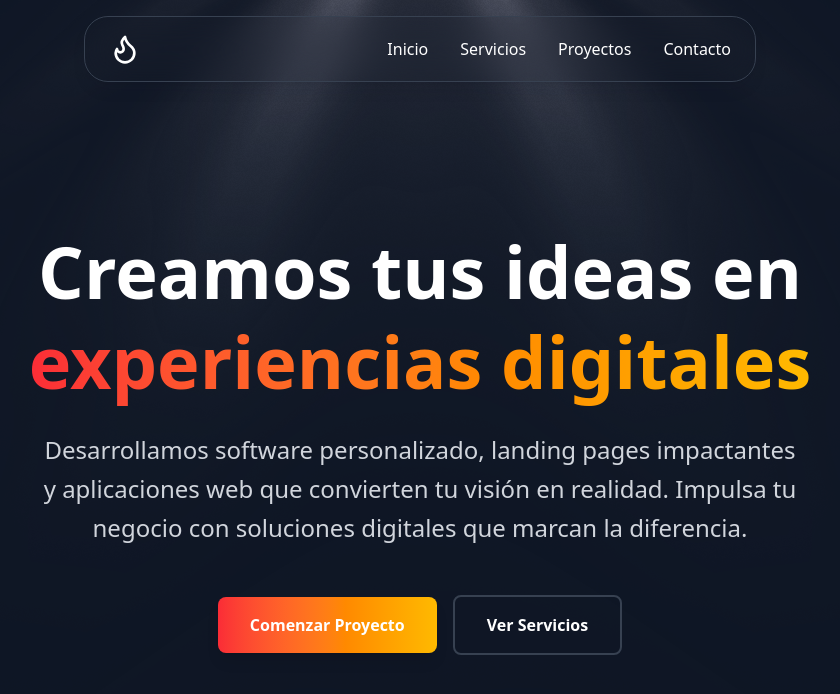
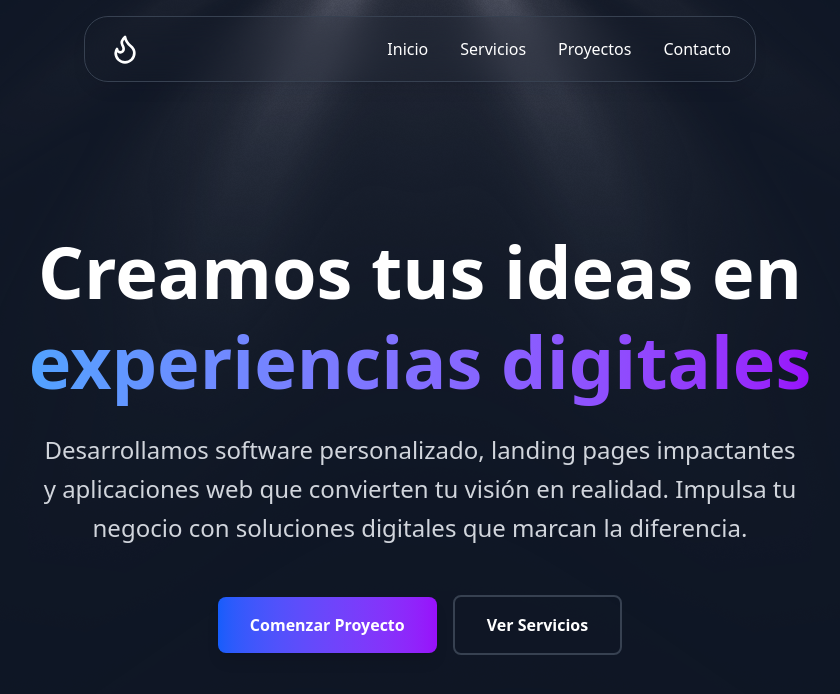
Before and after one commit to joaquincaggiano/moilab, a React (Vite) app: page / in a window 1280 px wide. Shown: the top 694 px of the page, without its empty margins (220-1060 px from the left). Built offline with nearby package versions, Linux system fonts and the light colour scheme.

Commit message:
refactor(): change hero color

```diff
--- a/src/components/sections/Hero.tsx
+++ b/src/components/sections/Hero.tsx
@@ -35,7 +35,7 @@ const Hero = () => {
             {/* Main Title */}
             <h1 className="text-5xl md:text-7xl font-bold text-white mb-6 leading-tight">
               Creamos tus ideas en
-              <span className="text-transparent bg-clip-text bg-gradient-to-r from-red-500 to-amber-400">
+              <span className="text-transparent bg-clip-text bg-gradient-to-r from-blue-400 to-purple-600">
                 {" "}
                 experiencias digitales
               </span>
@@ -52,7 +52,7 @@ const Hero = () => {
             <div className="flex flex-col sm:flex-row gap-4 justify-center items-center">
               <button
                 onClick={scrollToContact}
-                className="px-8 py-4 bg-gradient-to-r from-red-500 to-amber-400 text-white font-semibold rounded-lg hover:from-amber-400 hover:to-amber-400 transition-all duration-300 transform hover:scale-105 shadow-lg hover:shadow-xl"
+                className="px-8 py-4 bg-gradient-to-r from-blue-600 to-purple-600 text-white font-semibold rounded-lg hover:from-blue-700 hover:to-purple-700 transition-all duration-300 transform hover:scale-105 shadow-lg hover:shadow-xl"
               >
                 Comenzar Proyecto
               </button>
```
